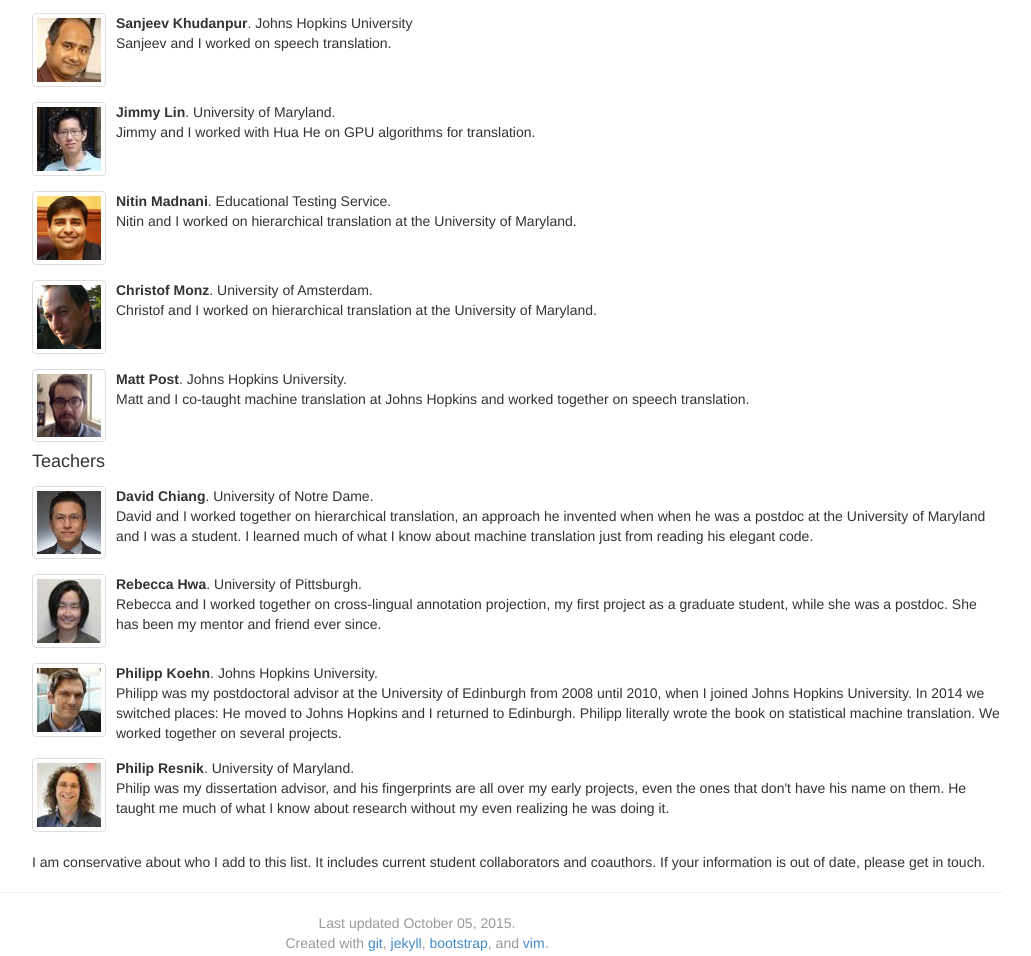
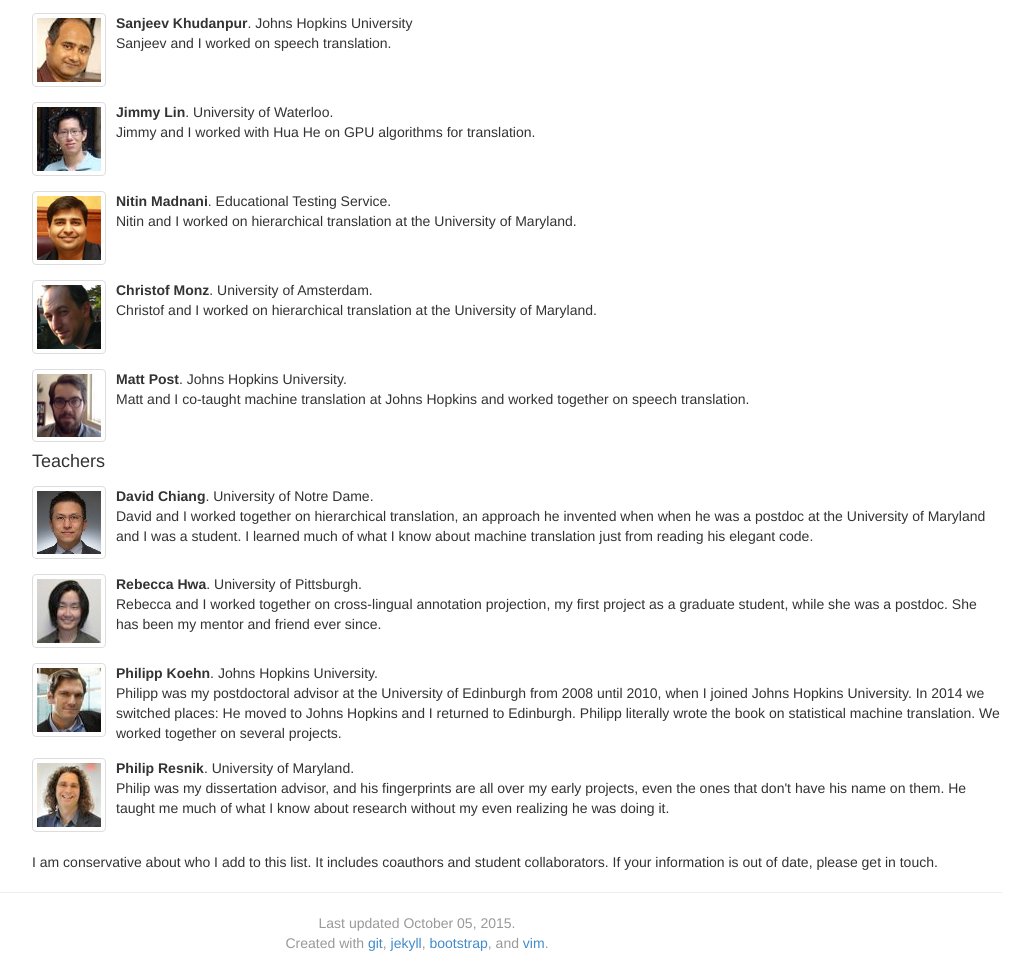
Before and after one commit to alopez/alopez.github.com, a Jekyll site: the page built from collaborators.html, in a window 1280 px wide and 1400 px high, scrolled down 2128 px. Shown: the part 387-1343 px from the top of the window, without its empty margins (223-1254 px from the left). Built offline with Jekyll 4.4.1, drawn with Linux system fonts in a browser that asks for light colours.

Commit message:
Update collaborators

```diff
--- a/collaborators.html
+++ b/collaborators.html
@@ -200,8 +200,8 @@ colleagues:
   -
     name: Jimmy Lin
     img: jimmylin
-    url: http://www.umiacs.umd.edu/~jimmylin/index.html
-    tagline: University of Maryland.
+    url: https://cs.uwaterloo.ca/~jimmylin/index.html
+    tagline: University of Waterloo.
     description: >
       Jimmy and I worked with Hua He on GPU algorithms for translation.
   -
@@ -291,5 +291,5 @@ teachers:
 
 <br/>
 I am conservative about who I add to this list.
-It includes current student collaborators and coauthors.
+It includes coauthors and student collaborators.
 If your information is out of date, please get in touch.
```
